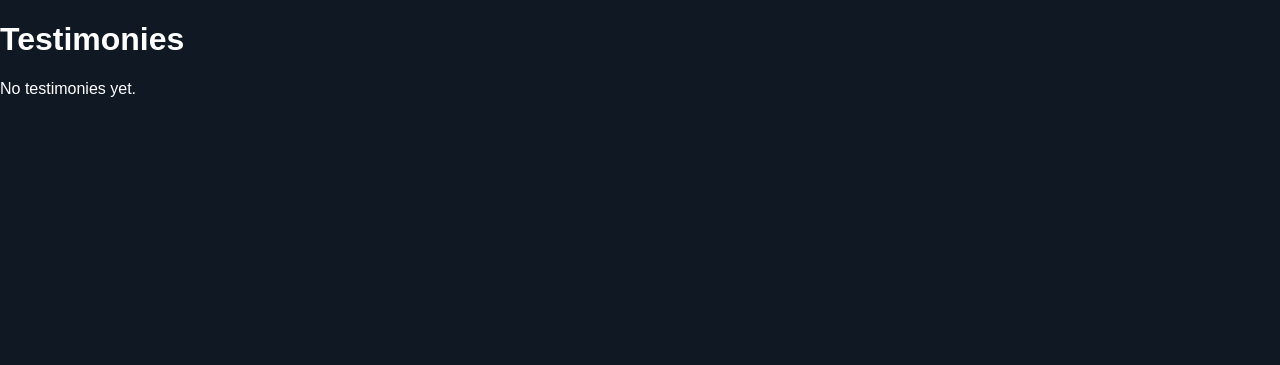
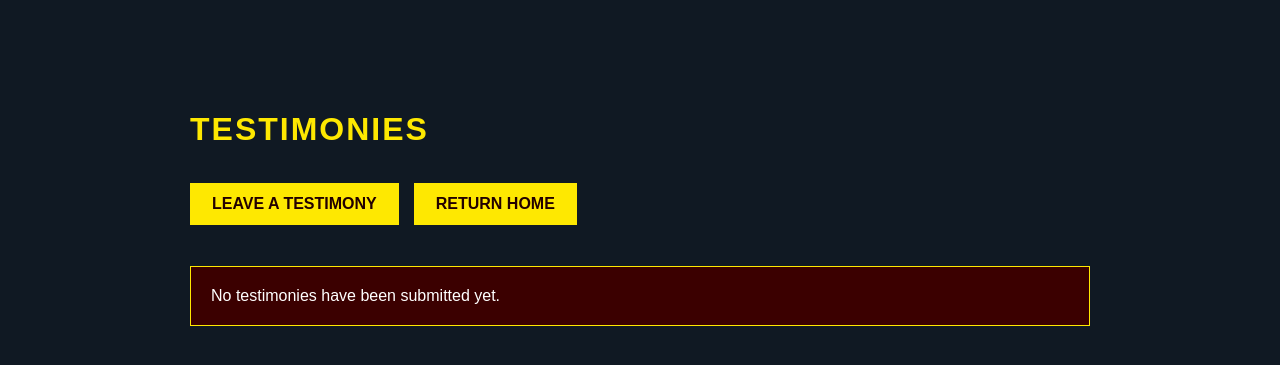
Before and after one commit to Carlos-176/Project-Night-City, a Django app: page /testimonies/ in a window 1280 px wide. Shown: the top 365 px of the page. Run offline with Django 5.2, Linux system fonts and the light colour scheme; data that the repository does not hold is empty.

Commit message:
Improve styling for Quiz 3 forms and testimony pages

```diff
--- a/core/static/core/style.css
+++ b/core/static/core/style.css
@@ -204,3 +204,155 @@ body {
     background-color: #fee801;
     color: black;
 }
+
+/* QUIZ 3 PAGES */
+
+.page-container {
+    width: min(900px, 92%);
+    margin: 70px auto;
+    padding: 20px;
+}
+
+.form-card,
+.testimony-card,
+.detail-card,
+.success-card {
+    background: linear-gradient(145deg, #3b0000, #720000);
+    border: 2px solid #fee801;
+    padding: 35px;
+    box-shadow: 0 0 20px rgba(254, 232, 1, 0.18);
+}
+
+.form-card h1,
+.testimony-card h1,
+.detail-card h1,
+.success-card h1,
+.page-container > h1 {
+    color: #fee801;
+    text-transform: uppercase;
+    letter-spacing: 2px;
+    margin-bottom: 25px;
+}
+
+.form-card p {
+    margin-bottom: 18px;
+}
+
+.form-card label {
+    display: block;
+    color: #fee801;
+    font-weight: bold;
+    margin-bottom: 7px;
+}
+
+.form-card input,
+.form-card textarea,
+.form-card select {
+    width: 100%;
+    background: #101923;
+    color: white;
+    border: 1px solid #fee801;
+    padding: 12px;
+    outline: none;
+}
+
+.form-card textarea {
+    min-height: 130px;
+    resize: vertical;
+}
+
+.form-card input:focus,
+.form-card textarea:focus,
+.form-card select:focus {
+    border-color: #4bff00;
+    box-shadow: 0 0 8px rgba(75, 255, 0, 0.35);
+}
+
+.form-card button,
+.cyber-button {
+    display: inline-block;
+    margin-top: 10px;
+    background: #fee801;
+    color: #220000;
+    border: none;
+    padding: 12px 22px;
+    font-weight: bold;
+    text-transform: uppercase;
+    cursor: pointer;
+    text-decoration: none;
+}
+
+.form-card button:hover,
+.cyber-button:hover {
+    background: #4bff00;
+    color: #101923;
+}
+
+.form-card a,
+.testimony-card a,
+.detail-card a,
+.success-card a {
+    display: inline-block;
+    margin-top: 20px;
+    color: #fee801;
+    font-weight: bold;
+    text-decoration: none;
+}
+
+.form-card a:hover,
+.testimony-card a:hover,
+.detail-card a:hover,
+.success-card a:hover {
+    color: #4bff00;
+}
+
+.testimony-grid {
+    display: grid;
+    grid-template-columns: repeat(auto-fit, minmax(260px, 1fr));
+    gap: 20px;
+    margin-top: 25px;
+}
+
+.testimony-card {
+    padding: 25px;
+}
+
+.testimony-card h3 {
+    color: #fee801;
+    margin-bottom: 12px;
+}
+
+.testimony-card p,
+.detail-card p,
+.success-card p {
+    color: white;
+    line-height: 1.7;
+}
+
+.empty-message {
+    color: white;
+    background: #3b0000;
+    border: 1px solid #fee801;
+    padding: 20px;
+}
+
+.page-actions {
+    display: flex;
+    gap: 15px;
+    flex-wrap: wrap;
+    margin-bottom: 25px;
+}
+
+@media (max-width: 768px) {
+    .page-container {
+        margin: 35px auto;
+        padding: 10px;
+    }
+
+    .form-card,
+    .testimony-card,
+    .detail-card,
+    .success-card {
+        padding: 22px;
+    }
+}
--- a/core/templates/core/testimony_list.html
+++ b/core/templates/core/testimony_list.html
@@ -3,27 +3,39 @@
 <html lang="en">
 <head>
     <meta charset="UTF-8">
+    <meta name="viewport" content="width=device-width, initial-scale=1.0">
     <title>Testimonies</title>
     <link rel="stylesheet" href="{% static 'core/style.css' %}">
 </head>
 <body>
 
 <main class="page-container">
+    <h1>Testimonies</h1>
 
-<h1>Testimonies</h1>
+    <div class="page-actions">
+        <a class="cyber-button" href="{% url 'testimony_create' %}">
+            Leave a Testimony
+        </a>
 
-{% for testimony in testimonies %}
-<div class="card">
-    <h3>{{ testimony.full_name }}</h3>
+        <a class="cyber-button" href="{% url 'home' %}">
+            Return Home
+        </a>
+    </div>
 
-    <a href="{% url 'testimony_detail' testimony.id %}">
-        View Testimony
-    </a>
-</div>
-{% empty %}
-<p>No testimonies yet.</p>
-{% endfor %}
+    <div class="testimony-grid">
+        {% for testimony in testimonies %}
+            <section class="testimony-card">
+                <h3>{{ testimony.full_name }}</h3>
+                <p>{{ testimony.content|truncatewords:20 }}</p>
 
+                <a href="{% url 'testimony_detail' testimony.id %}">
+                    View Full Testimony
+                </a>
+            </section>
+        {% empty %}
+            <p class="empty-message">No testimonies have been submitted yet.</p>
+        {% endfor %}
+    </div>
 </main>
 
 </body>
```
Also changed, not shown: core/templates/core/inquiry_success.html (+9 -4 lines), core/templates/core/testimony_detail.html (+9 -8 lines).
